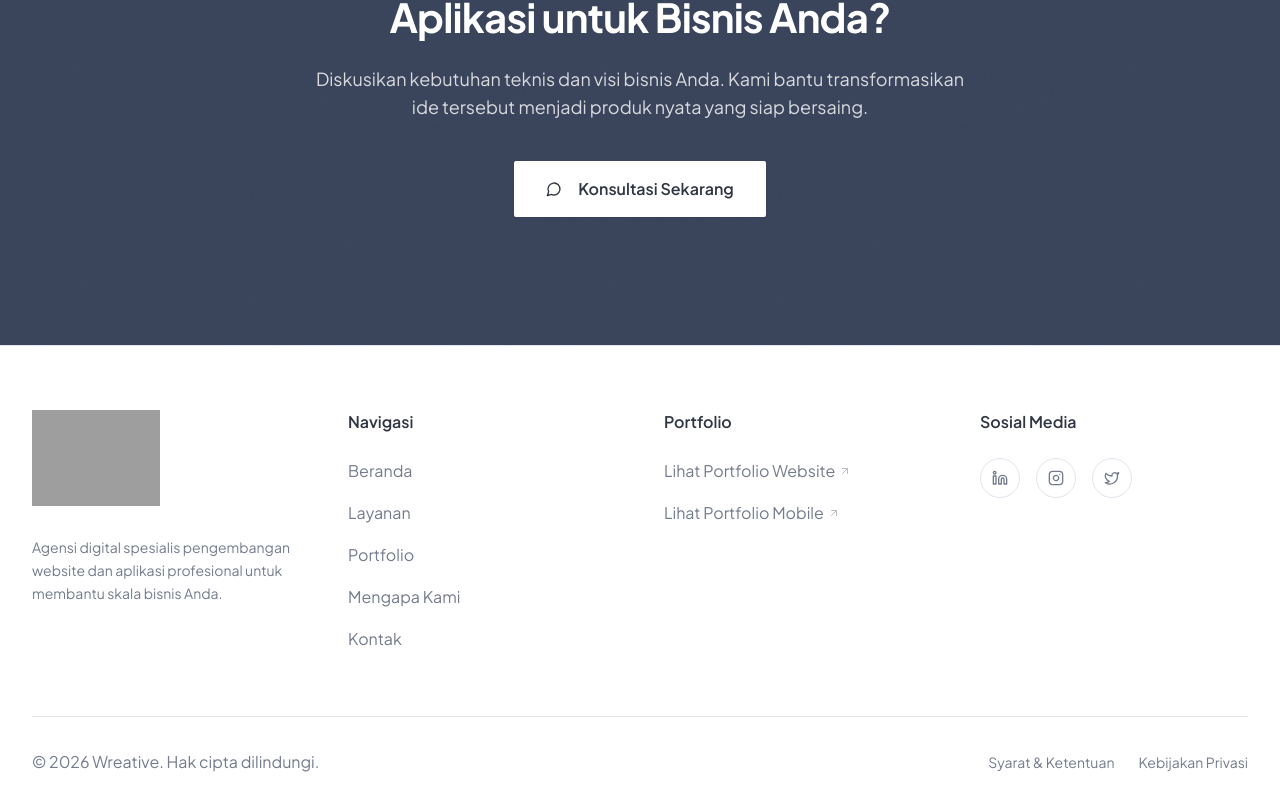
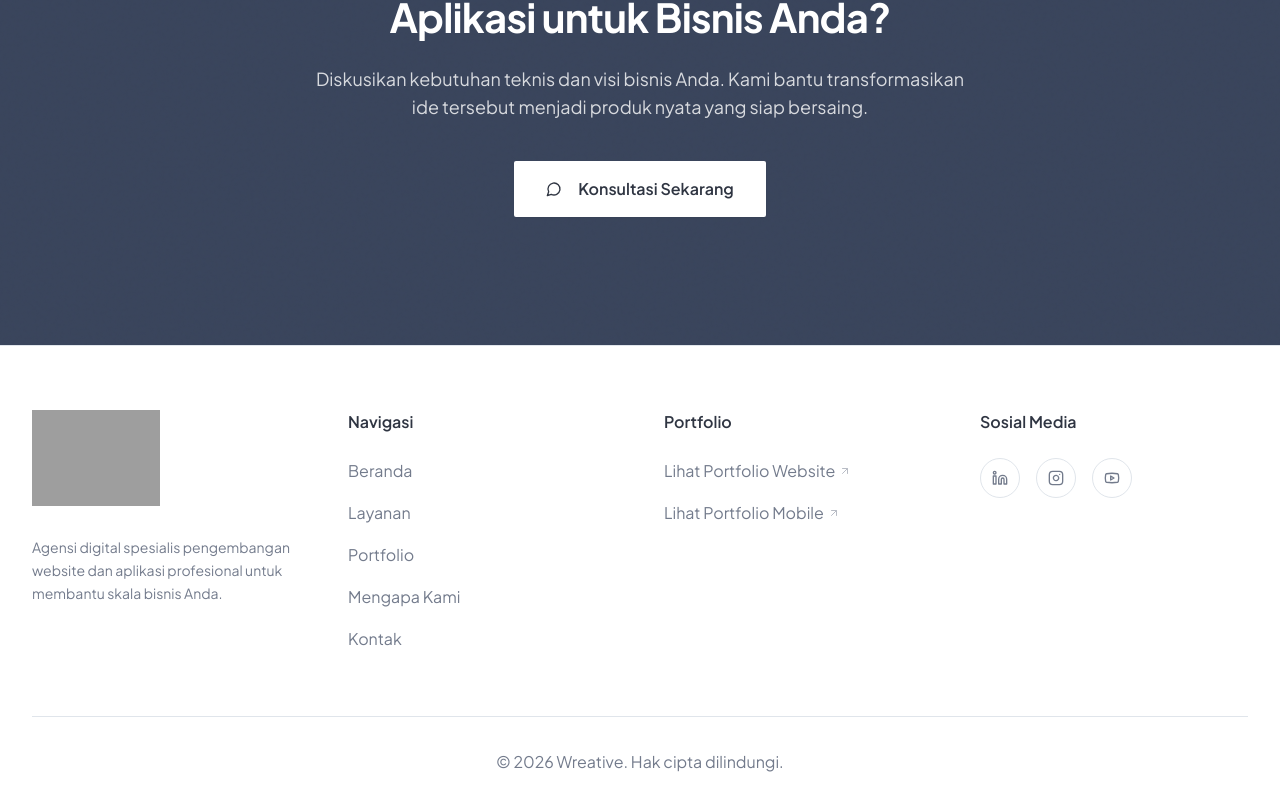
Before and after one commit to wreative/wreative.id, a React (Vite) app: page / in a window 1280 px wide. Shown: the part 6736-7543 px from the top of the page. Built offline with nearby package versions, Linux system fonts and the light colour scheme; grey boxes are pictures that could not be loaded.

Commit message:
feat: update footer social media links and add YouTube icon

```diff
--- a/src/components/Footer.jsx
+++ b/src/components/Footer.jsx
@@ -1,5 +1,5 @@
 import React from "react";
-import { Linkedin, Instagram, Twitter, ArrowUpRight } from "lucide-react";
+import { Linkedin, Instagram, ArrowUpRight, Youtube } from "lucide-react";
 
 const Footer = () => {
   const currentYear = new Date().getFullYear();
@@ -124,40 +124,38 @@ const Footer = () => {
             <h4 className="font-semibold mb-6">Sosial Media</h4>
             <div className="flex gap-4">
               <a
-                href="#"
+                href="https://www.linkedin.com/company/wreative"
+                target="_blank"
+                rel="noopener noreferrer"
                 className="w-10 h-10 rounded-full border border-border flex items-center justify-center text-muted-foreground hover:bg-primary hover:text-primary-foreground hover:border-primary transition-all hover:-translate-y-1"
               >
                 <Linkedin className="h-4 w-4" />
                 <span className="sr-only">LinkedIn</span>
               </a>
               <a
-                href="#"
+                href="https://www.instagram.com/wreative"
+                target="_blank"
+                rel="noopener noreferrer"
                 className="w-10 h-10 rounded-full border border-border flex items-center justify-center text-muted-foreground hover:bg-primary hover:text-primary-foreground hover:border-primary transition-all hover:-translate-y-1"
               >
                 <Instagram className="h-4 w-4" />
                 <span className="sr-only">Instagram</span>
               </a>
               <a
-                href="#"
+                href="https://youtube.com/@wreative"
+                target="_blank"
+                rel="noopener noreferrer"
                 className="w-10 h-10 rounded-full border border-border flex items-center justify-center text-muted-foreground hover:bg-primary hover:text-primary-foreground hover:border-primary transition-all hover:-translate-y-1"
               >
-                <Twitter className="h-4 w-4" />
-                <span className="sr-only">Twitter</span>
+                <Youtube className="h-4 w-4" />
+                <span className="sr-only">YouTube</span>
               </a>
             </div>
           </div>
         </div>
 
-        <div className="pt-8 border-t border-border flex flex-col md:flex-row justify-between items-center gap-4 text-sm text-muted-foreground">
+        <div className="pt-8 border-t border-border flex items-center justify-center text-sm text-muted-foreground">
           <p>&copy; {currentYear} Wreative. Hak cipta dilindungi.</p>
-          <div className="flex gap-6">
-            <a href="#" className="hover:text-primary transition-colors">
-              Syarat & Ketentuan
-            </a>
-            <a href="#" className="hover:text-primary transition-colors">
-              Kebijakan Privasi
-            </a>
-          </div>
         </div>
       </div>
     </footer>
```
